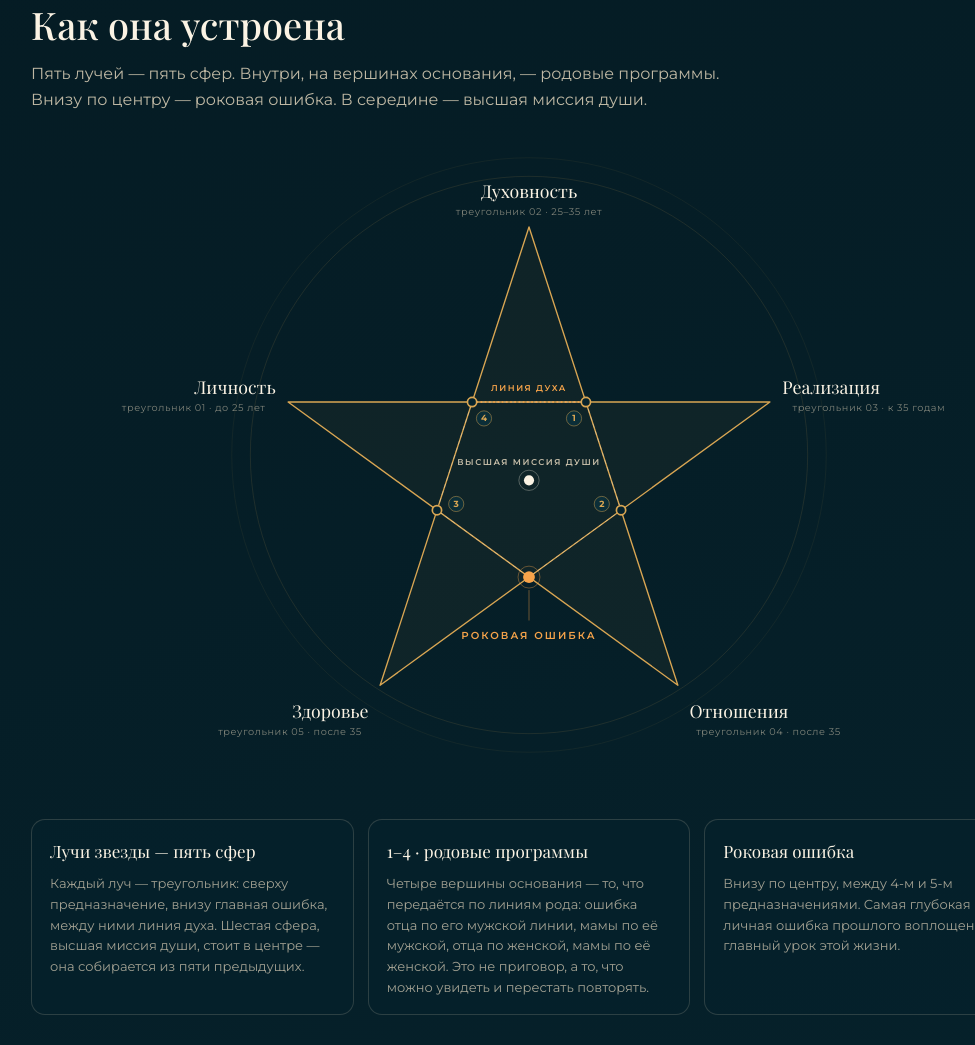
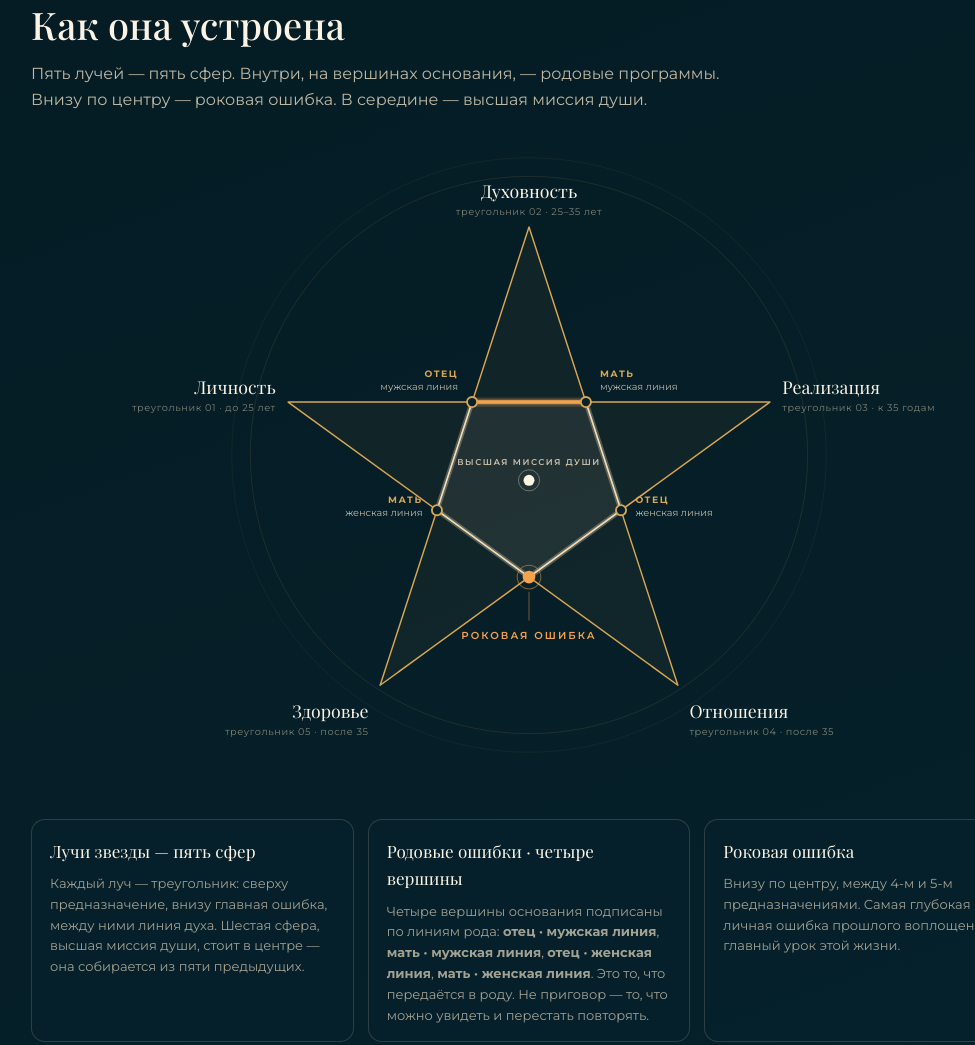
Before and after one commit to kosilovadara1-bit/karmicheskaya-tochka, a plain HTML site: page uslugi.html in a window 1280 px wide. Shown: the part 1636-2681 px from the top of the page, without its empty margins (111-1086 px from the left). Drawn offline with Linux system fonts and the light colour scheme.

Commit message:
обновление uslugi.html

```diff
--- a/uslugi.html
+++ b/uslugi.html
@@ -100,6 +100,8 @@ h2.sec{font-size:clamp(26px,4vw,38px);margin:10px 0 14px}
 .star .svg-mini{font-family:'MS',sans-serif;font-size:10px;letter-spacing:.18em;font-weight:600}
 .star .svg-num{font-family:'MS',sans-serif;font-size:10.5px;font-weight:700}
 .star .svg-rok{font-family:'MS',sans-serif;font-size:12px;letter-spacing:.2em;font-weight:600;fill:#F5A34A}
+.star .svg-rk-h{font-family:'MS',sans-serif;font-size:11px;letter-spacing:.16em;font-weight:700;fill:#D9A653}
+.star .svg-rk{font-family:'MS',sans-serif;font-size:11.5px;fill:rgba(244,228,200,.78)}
 
 .legend{display:grid;grid-template-columns:repeat(3,1fr);gap:14px;margin-top:18px}
 .legend .lg{border:1px solid rgba(244,228,200,.16);border-radius:14px;padding:18px 18px 16px;background:rgba(6,35,45,.45)}
@@ -115,6 +117,8 @@ h2.sec{font-size:clamp(26px,4vw,38px);margin:10px 0 14px}
   .star .svg-mini{font-size:12.5px}
   .star .svg-num{font-size:14px}
   .star .svg-rok{font-size:15px}
+  .star .svg-rk-h{font-size:13px}
+  .star .svg-rk{font-size:13.5px}
 }
 
 /* шаги */
@@ -231,45 +235,56 @@ details p{margin-top:10px;font-size:14px;color:rgba(244,228,200,.7)}
        Внизу по центру — роковая ошибка. В середине — высшая миссия души.</p>
 
     <div class="star-wrap">
-      <svg class="star" viewBox="0 0 900 760" role="img" aria-label="Схема кармической звезды: пять сфер, родовые программы, роковая ошибка, высшая миссия души">
+      <svg class="star" viewBox="0 0 900 760" role="img" aria-label="Схема кармической звезды: пять сфер, четыре родовые ошибки, роковая ошибка, высшая миссия души">
         <circle cx="450" cy="360" r="330" fill="none" stroke="rgba(217,166,83,.14)" stroke-width="1"/>
         <circle cx="450" cy="360" r="352" fill="none" stroke="rgba(217,166,83,.08)" stroke-width="1"/>
 
         <!-- пятиконечная звезда -->
         <path d="M450 90 L626.3 632.7 L164.7 297.3 L735.3 297.3 L273.7 632.7 Z"
-              fill="rgba(217,166,83,.045)" stroke="#D9A653" stroke-width="1.6" stroke-linejoin="round"/>
+              fill="rgba(217,166,83,.05)" stroke="#D9A653" stroke-width="1.7" stroke-linejoin="round"/>
 
         <!-- внутренний пятиугольник: основания треугольников -->
         <path d="M517.4 297.3 L559 425.4 L450 504.6 L341 425.4 L382.6 297.3 Z"
-              fill="none" stroke="rgba(244,228,200,.42)" stroke-width="1" stroke-dasharray="5 4"/>
+              fill="rgba(244,228,200,.07)" stroke="rgba(244,228,200,.30)" stroke-width="6"
+              stroke-linejoin="round" stroke-linecap="round"/>
+        <path d="M517.4 297.3 L559 425.4 L450 504.6 L341 425.4 L382.6 297.3 Z"
+              fill="none" stroke="#F4E4C8" stroke-width="1.6" stroke-linejoin="round" stroke-opacity=".85"/>
 
-        <!-- линия духа -->
-        <line x1="382.6" y1="297.3" x2="517.4" y2="297.3" stroke="#F5A34A" stroke-width="1.6" stroke-dasharray="2 3"/>
-        <text x="450" y="284" text-anchor="middle" class="svg-mini" fill="#F5A34A">ЛИНИЯ ДУХА</text>
+        <!-- линия духа: подсвеченный участок между боковыми вершинами -->
+        <line x1="382.6" y1="297.3" x2="517.4" y2="297.3" stroke="rgba(245,163,74,.20)" stroke-width="11" stroke-linecap="round"/>
+        <line x1="382.6" y1="297.3" x2="517.4" y2="297.3" stroke="#F5A34A" stroke-width="4.2" stroke-linecap="round"/>
 
-        <!-- родовые вершины -->
-        <circle cx="517.4" cy="297.3" r="5.5" fill="#06232D" stroke="#D9A653" stroke-width="2"/>
-        <circle cx="559" cy="425.4" r="5.5" fill="#06232D" stroke="#D9A653" stroke-width="2"/>
-        <circle cx="341" cy="425.4" r="5.5" fill="#06232D" stroke="#D9A653" stroke-width="2"/>
-        <circle cx="382.6" cy="297.3" r="5.5" fill="#06232D" stroke="#D9A653" stroke-width="2"/>
-        <circle cx="503.3" cy="316.7" r="9" fill="#0B2E38" stroke="rgba(217,166,83,.55)" stroke-width="1"/>
-        <text x="503.3" y="320.2" text-anchor="middle" class="svg-num" fill="#D9A653">1</text>
-        <circle cx="536.2" cy="418" r="9" fill="#0B2E38" stroke="rgba(217,166,83,.55)" stroke-width="1"/>
-        <text x="536.2" y="421.5" text-anchor="middle" class="svg-num" fill="#D9A653">2</text>
-        <circle cx="363.8" cy="418" r="9" fill="#0B2E38" stroke="rgba(217,166,83,.55)" stroke-width="1"/>
-        <text x="363.8" y="421.5" text-anchor="middle" class="svg-num" fill="#D9A653">3</text>
-        <circle cx="396.7" cy="316.7" r="9" fill="#0B2E38" stroke="rgba(217,166,83,.55)" stroke-width="1"/>
-        <text x="396.7" y="320.2" text-anchor="middle" class="svg-num" fill="#D9A653">4</text>
+        <!-- вершины родовых программ с подписями -->
+        <g>
+          <circle cx="382.6" cy="297.3" r="6" fill="#06232D" stroke="#D9A653" stroke-width="2.2"/>
+          <text x="366" y="268" text-anchor="end" class="svg-rk-h">ОТЕЦ</text>
+          <text x="366" y="283" text-anchor="end" class="svg-rk">мужская линия</text>
+        </g>
+        <g>
+          <circle cx="517.4" cy="297.3" r="6" fill="#06232D" stroke="#D9A653" stroke-width="2.2"/>
+          <text x="534" y="268" text-anchor="start" class="svg-rk-h">МАТЬ</text>
+          <text x="534" y="283" text-anchor="start" class="svg-rk">мужская линия</text>
+        </g>
+        <g>
+          <circle cx="559" cy="425.4" r="6" fill="#06232D" stroke="#D9A653" stroke-width="2.2"/>
+          <text x="576" y="417" text-anchor="start" class="svg-rk-h">ОТЕЦ</text>
+          <text x="576" y="432" text-anchor="start" class="svg-rk">женская линия</text>
+        </g>
+        <g>
+          <circle cx="341" cy="425.4" r="6" fill="#06232D" stroke="#D9A653" stroke-width="2.2"/>
+          <text x="324" y="417" text-anchor="end" class="svg-rk-h">МАТЬ</text>
+          <text x="324" y="432" text-anchor="end" class="svg-rk">женская линия</text>
+        </g>
 
         <!-- роковая ошибка -->
-        <circle cx="450" cy="504.6" r="7" fill="#F5A34A"/>
-        <circle cx="450" cy="504.6" r="13" fill="none" stroke="rgba(245,163,74,.45)" stroke-width="1"/>
-        <line x1="450" y1="520" x2="450" y2="556" stroke="rgba(245,163,74,.5)" stroke-width="1"/>
+        <circle cx="450" cy="504.6" r="7.5" fill="#F5A34A"/>
+        <circle cx="450" cy="504.6" r="14" fill="none" stroke="rgba(245,163,74,.5)" stroke-width="1.2"/>
+        <line x1="450" y1="522" x2="450" y2="556" stroke="rgba(245,163,74,.55)" stroke-width="1"/>
         <text x="450" y="578" text-anchor="middle" class="svg-rok">РОКОВАЯ ОШИБКА</text>
 
         <!-- высшая миссия -->
-        <circle cx="450" cy="390" r="6" fill="#FBF3E4"/>
-        <circle cx="450" cy="390" r="12" fill="none" stroke="rgba(251,243,228,.35)" stroke-width="1"/>
+        <circle cx="450" cy="390" r="6.5" fill="#FBF3E4"/>
+        <circle cx="450" cy="390" r="12.5" fill="none" stroke="rgba(251,243,228,.4)" stroke-width="1"/>
         <text x="450" y="372" text-anchor="middle" class="svg-mini" fill="rgba(244,228,200,.8)">ВЫСШАЯ МИССИЯ ДУШИ</text>
 
         <!-- подписи лучей -->
@@ -278,16 +293,16 @@ details p{margin-top:10px;font-size:14px;color:rgba(244,228,200,.7)}
           <text x="450" y="76" text-anchor="middle" class="svg-age">треугольник 02 · 25–35 лет</text>
 
           <text x="750" y="288" text-anchor="start" class="svg-name">Реализация</text>
-          <text x="762" y="308" text-anchor="start" class="svg-age">треугольник 03 · к 35 годам</text>
+          <text x="750" y="308" text-anchor="start" class="svg-age">треугольник 03 · к 35 годам</text>
 
           <text x="640" y="672" text-anchor="start" class="svg-name">Отношения</text>
-          <text x="648" y="692" text-anchor="start" class="svg-age">треугольник 04 · после 35</text>
+          <text x="640" y="692" text-anchor="start" class="svg-age">треугольник 04 · после 35</text>
 
           <text x="260" y="672" text-anchor="end" class="svg-name">Здоровье</text>
-          <text x="252" y="692" text-anchor="end" class="svg-age">треугольник 05 · после 35</text>
+          <text x="260" y="692" text-anchor="end" class="svg-age">треугольник 05 · после 35</text>
 
           <text x="150" y="288" text-anchor="end" class="svg-name">Личность</text>
-          <text x="138" y="308" text-anchor="end" class="svg-age">треугольник 01 · до 25 лет</text>
+          <text x="150" y="308" text-anchor="end" class="svg-age">треугольник 01 · до 25 лет</text>
         </g>
       </svg>
     </div>
@@ -299,10 +314,10 @@ details p{margin-top:10px;font-size:14px;color:rgba(244,228,200,.7)}
            Шестая сфера, высшая миссия души, стоит в центре — она собирается из пяти предыдущих.</p>
       </div>
       <div class="lg">
-        <div class="lg-t">1–4 · родовые программы</div>
-        <p>Четыре вершины основания — то, что передаётся по линиям рода: ошибка отца по его мужской линии,
-           мамы по её мужской, отца по женской, мамы по её женской. Это не приговор, а то,
-           что можно увидеть и перестать повторять.</p>
+        <div class="lg-t">Родовые ошибки · четыре вершины</div>
+        <p>Четыре вершины основания подписаны по линиям рода: <b>отец · мужская линия</b>,
+           <b>мать · мужская линия</b>, <b>отец · женская линия</b>, <b>мать · женская линия</b>.
+           Это то, что передаётся в роду. Не приговор — то, что можно увидеть и перестать повторять.</p>
       </div>
       <div class="lg">
         <div class="lg-t">Роковая ошибка</div>
```
